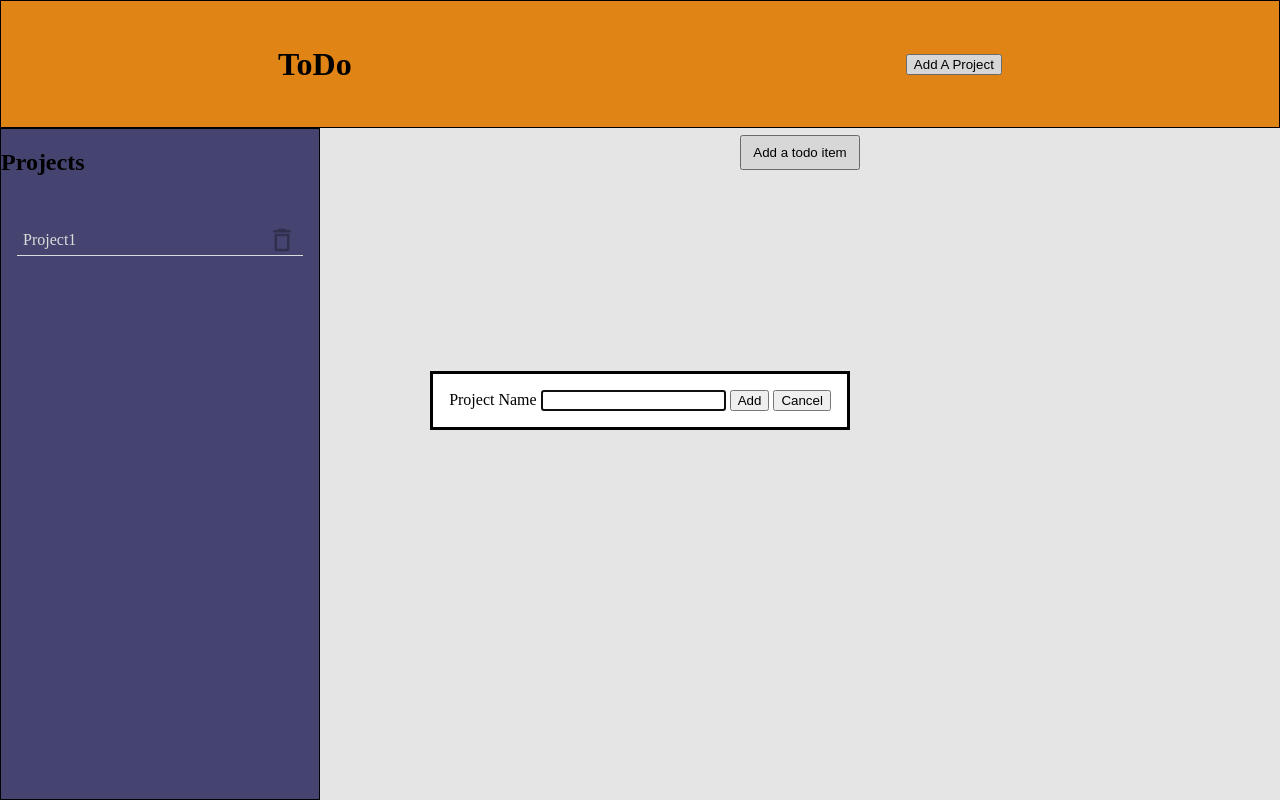
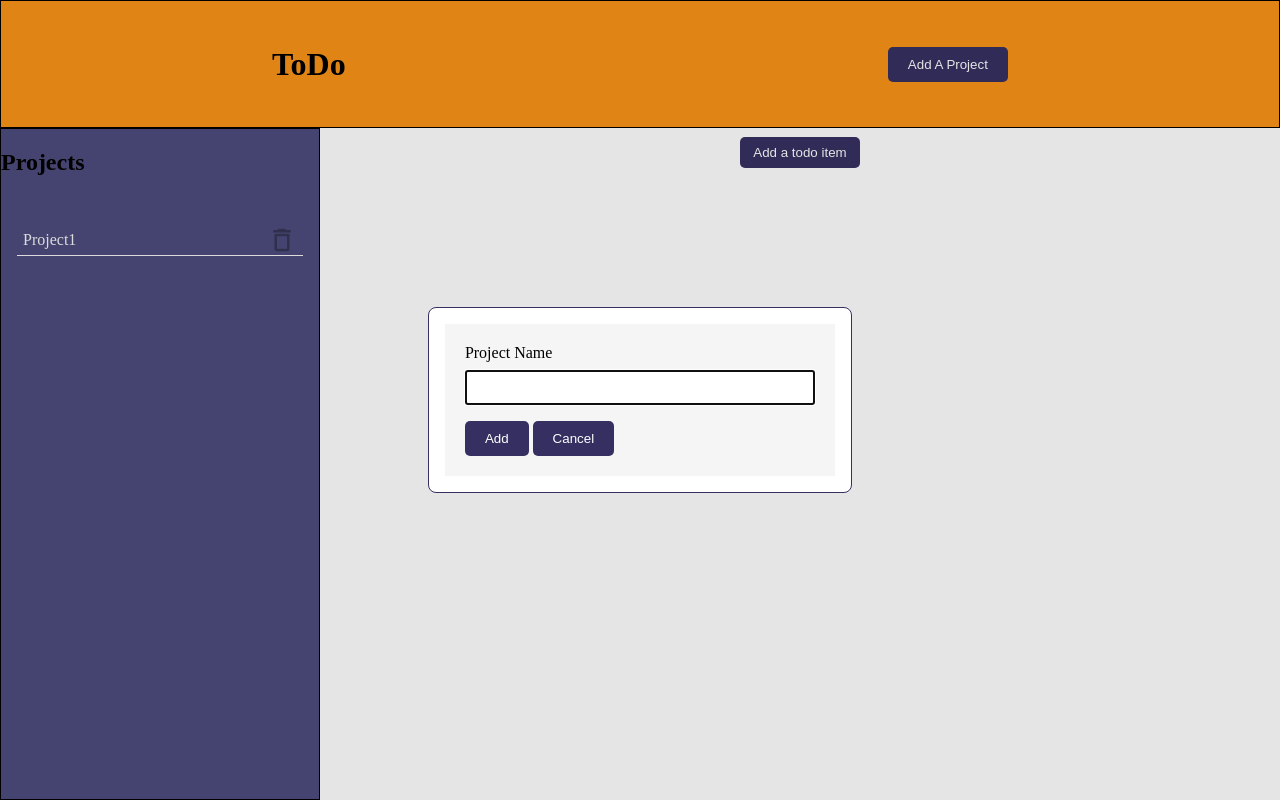
Before and after one commit to Trxllest/todo-list, a website built with webpack: page index.html in a window 1280 px wide. Both pictures are taken after a click on the button "Add A Project". Built offline with nearby package versions, Linux system fonts and the light colour scheme.

Commit message:
dialog styling

```diff
--- a/index.html
+++ b/index.html
@@ -34,7 +34,7 @@
                     <label for="date">Due</label>
                     <input type="datetime-local" id="date" name="date" required>
                     <label for="desc">Description</label>
-                    <input type="text" id="desc" name="desc">
+                    <textarea id="desc" name="desc" rows="4"></textarea>
                     <label for="priority">Priority:</label>
                     <select id="priority" name="priority">
                         <option value="low">low</option>
--- a/src/style.css
+++ b/src/style.css
@@ -145,3 +145,49 @@ body {
 }
 
 /* --------------------------------------- */
+
+
+/* Dialog */
+
+/* Styles for the dialog container */
+dialog {
+    border: 1px solid var(--dark-accent);
+    border-radius: 8px;
+    overflow: hidden;
+}
+
+/* Styles for the form within the dialog */
+form {
+    padding: 20px;
+    background-color: var(--light-accent);
+}
+
+/* Styles for labels */
+label {
+    display: block;
+    margin-bottom: 8px;
+}
+
+/* Styles for input and textarea */
+input,
+textarea {
+    width: 100%;
+    padding: 8px;
+    margin-bottom: 16px;
+    box-sizing: border-box;
+}
+
+/* Styles for buttons */
+button {
+    background-color: var(--dark-accent);
+    color: #fff;
+    padding: 10px 20px;
+    border: none;
+    border-radius: 5px;
+    cursor: pointer;
+    transition: background-color 0.3s ease;
+}
+
+button:hover {
+    background-color: #e57373; /* Change to your desired hover color */
+}
```
